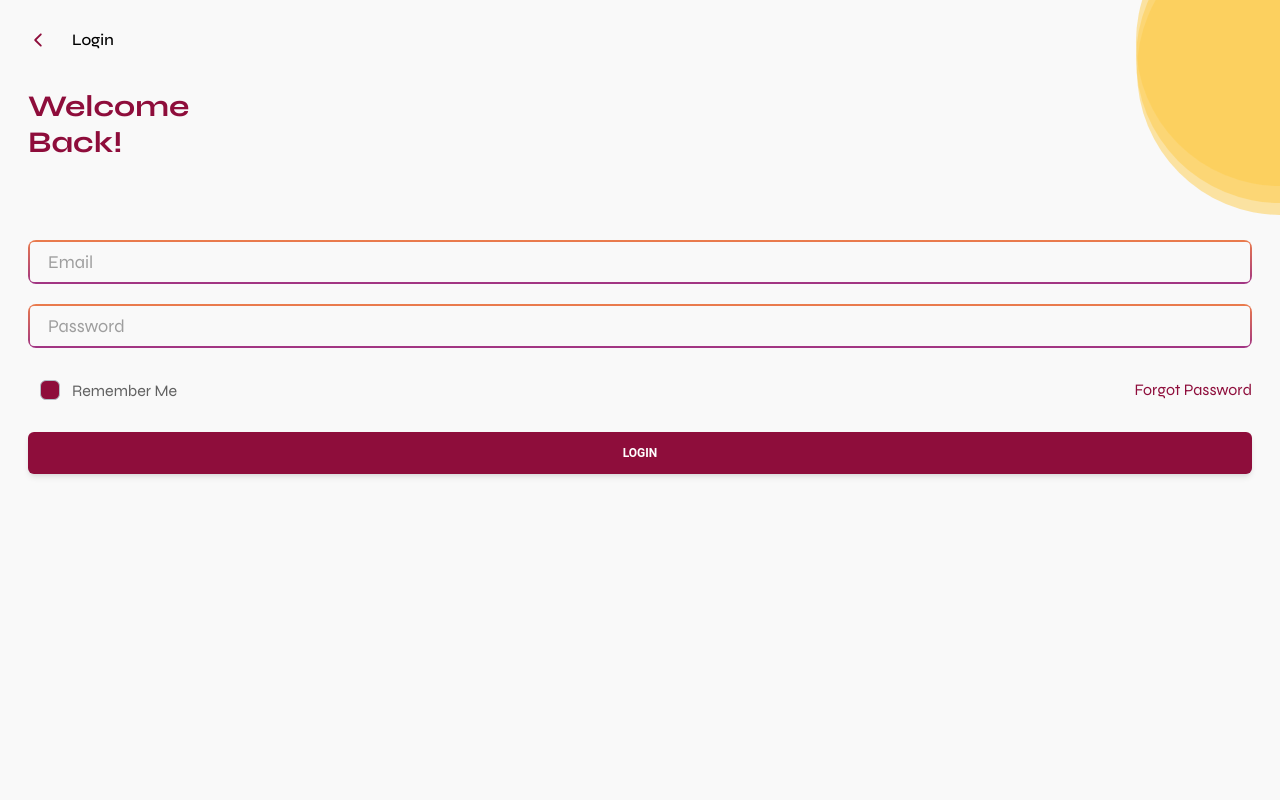
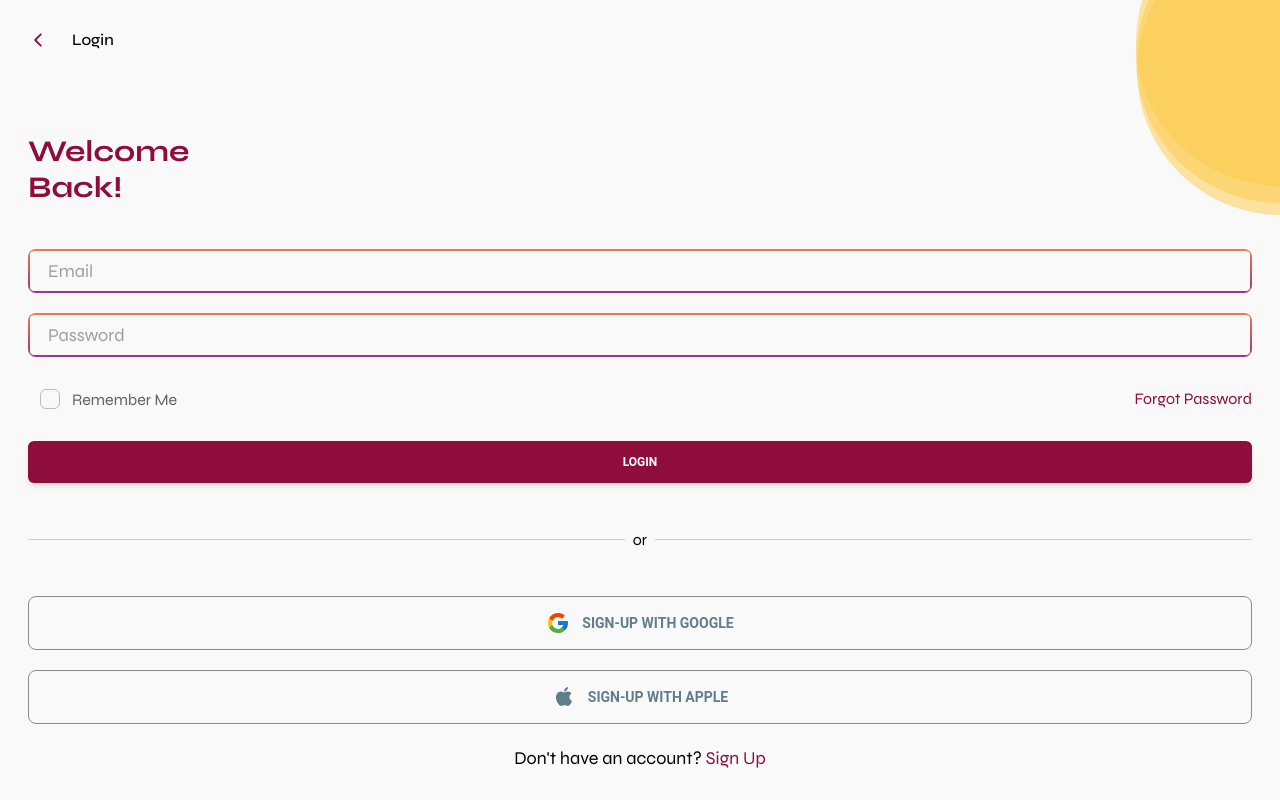
Before and after one commit to BamBam-Automation/jaiye, a React (Create React App) app: page / in a window 1280 px wide. Built offline with nearby package versions, Linux system fonts and the light colour scheme.

Commit message:
Login Form

```diff
--- a/src/Pages/Membership.jsx
+++ b/src/Pages/Membership.jsx
@@ -3,10 +3,14 @@ import { IoIosArrowBack } from "react-icons/io";
 import Group from "../images/Group.svg";
 import SiginIn from "./membershipForms/SiginIn";
 import PrimaryButton from "../components/PrimaryButton";
+import { FcGoogle } from "react-icons/fc";
+import { BiLogoApple } from "react-icons/bi";
+import { Button } from "@material-tailwind/react";
+import { Link } from "react-router-dom";
 
 const Membership = () => {
   return (
-    <div className="grid relative p-7">
+    <div className="grid relative p-7 content-between h-screen">
       <div className="flex gap-6 items-center">
         <IoIosArrowBack className="h-5 w-5 text-primary" />
         <p className="font-medium">Login</p>
@@ -16,10 +20,38 @@ const Membership = () => {
         Welcome <br />
         Back!
       </h3>
-      <form action="" className="grid mt-20 gap-5">
+      <form action="" className="grid gap-5">
         <SiginIn />
         <PrimaryButton text={"Login"} />
       </form>
+      <div className="flex items-center gap-2">
+        <span className="h-[1px] bg-secondary w-full"></span>
+        <p>or</p>
+        <span className="h-[1px] bg-secondary w-full"></span>
+      </div>
+      <div className="grid gap-5">
+        <Button
+          size="lg"
+          variant="outlined"
+          color="blue-gray"
+          className="flex items-center justify-center gap-3 border border-[#8C8A93]"
+        >
+          <FcGoogle className="text-2xl" />
+          Sign-up with Google
+        </Button>
+        <Button
+          size="lg"
+          variant="outlined"
+          color="blue-gray"
+          className="flex items-center justify-center gap-3 border border-[#8C8A93]"
+        >
+          <BiLogoApple className="text-2xl" />
+          Sign-up with Apple
+        </Button>
+        <p className="text-center text-lg">
+          Don't have an account? <Link className="text-primary">Sign Up</Link>
+        </p>
+      </div>
     </div>
   );
 };
--- a/src/Pages/membershipForms/SiginIn.jsx
+++ b/src/Pages/membershipForms/SiginIn.jsx
@@ -8,7 +8,7 @@ const SiginIn = () => {
       <Input label={"Email"} type={"email"} id={"email"} />
       <Input label={"Password"} type={"password"} id={"password"} />
       <div className="flex items-center justify-between">
-        <Checkbox className="bg-primary" label={"Remember Me"} />
+        <Checkbox className="text-primary" label={"Remember Me"} />
         <p className="text-primary">Forgot Password</p>
       </div>
     </>
--- a/tailwind.config.js
+++ b/tailwind.config.js
@@ -10,7 +10,7 @@ module.exports = withMT({
       colors: {
         "primary": "#8E0D3B",
         "secondary": "#FDCC4A",
-
+        "tertiary": "#242424"
       },
     },
   },
```
